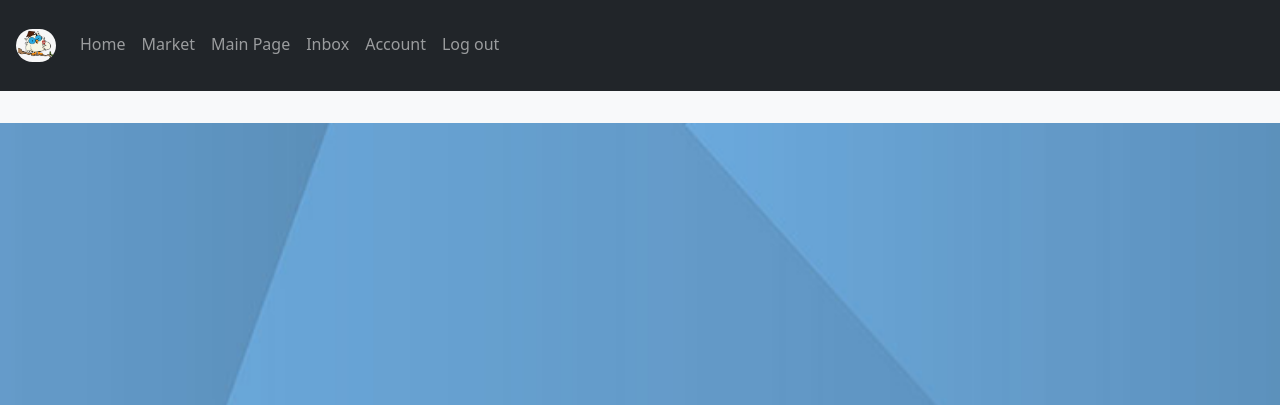
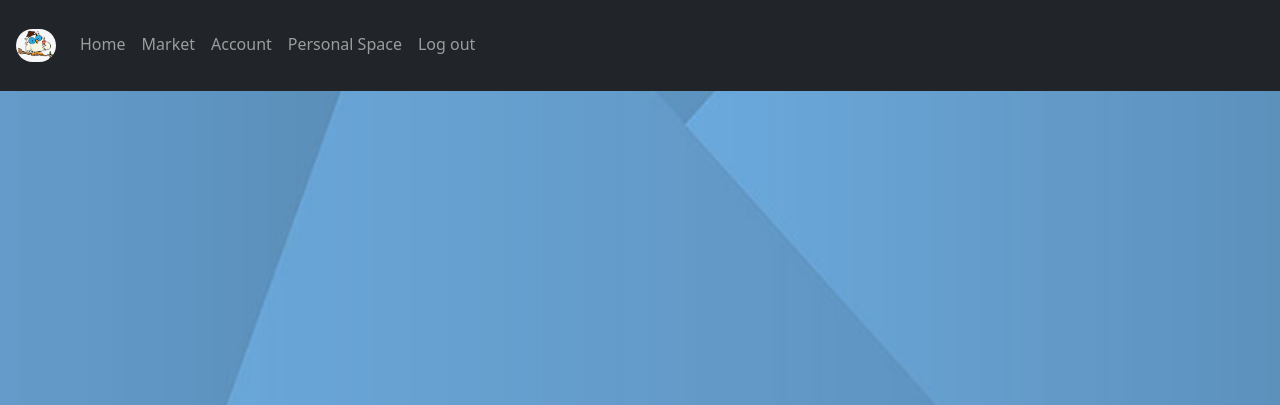
Before and after one commit to Kayram2710/soen-341-proj, a PHP site: page /home.php in a window 1280 px wide. Shown: the top 405 px of the page. Run offline with PHP 8.4, Linux system fonts and the light colour scheme; the visitor is signed in with stand-in values (Sample User, id 1).

Commit message:
header changed html

```diff
--- a/SOEN341/views/header.php
+++ b/SOEN341/views/header.php
@@ -17,14 +17,19 @@
 
 	<nav class="navbar navbar-expand-sm bg-dark navbar-dark">
 		<div class="container-fluid p-3">
+
+<button class="navbar-toggler" type="button" data-bs-toggle="collapse" data-bs-target="#collapsibleNavbar">
+                    <span class="navbar-toggler-icon"></span>
+                </button>
+
+            <div class="collapse navbar-collapse" id="collapsibleNavbar">
 			<ul class="navbar-nav">
 				<a class="navbar-brand" href="#"><img src="img/Owl.png" style="width:40px;" class="rounded-pill"></a>
 				<li><a href="home.php" class="nav-link">Home</a></li>
 				<li><a href="market.php" class="nav-link">Market</a></li>
 				<?php if(isset($_SESSION['userID'])):?>
-					<li><a href='index.php' class='nav-link'>Main Page</a></li>
-					<li><a href='inbox.php' class='nav-link'>Inbox</a></li>
 					<li><a href="profile.php" class="nav-link">Account</a></li>
+					<li><a href='index.php' class='nav-link'>Personal Space</a></li>
 					<li><a href='includes/logout.inc.php' class='nav-link'>Log out</a></li>
 				<?php endif; if(!isset($_SESSION['userID'])): ?>
 					<li><a href="account.php" class="nav-link">Account</a></li>
@@ -35,7 +40,7 @@
 		</div>
 
 	</nav>
+</div>
 
-	<div class="container-fluid p-3 bg-light">
 
 </html>
```
